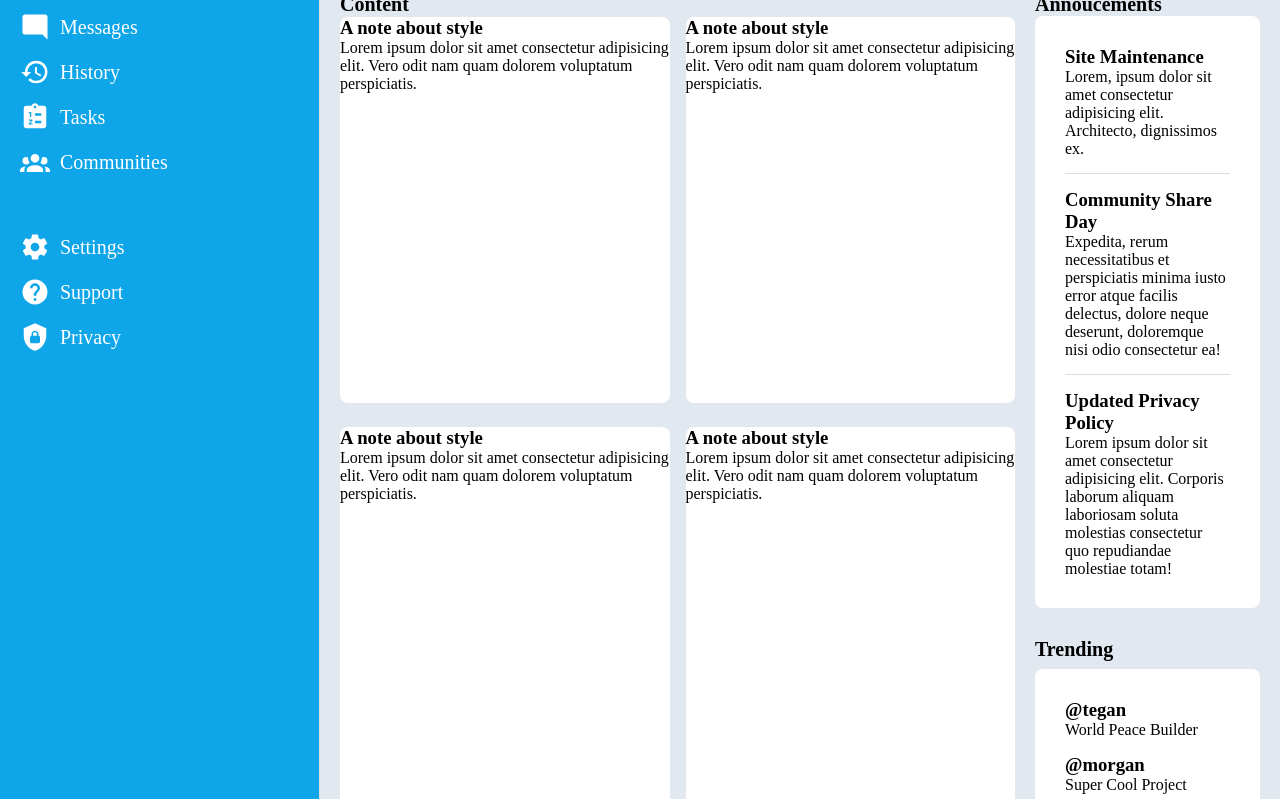
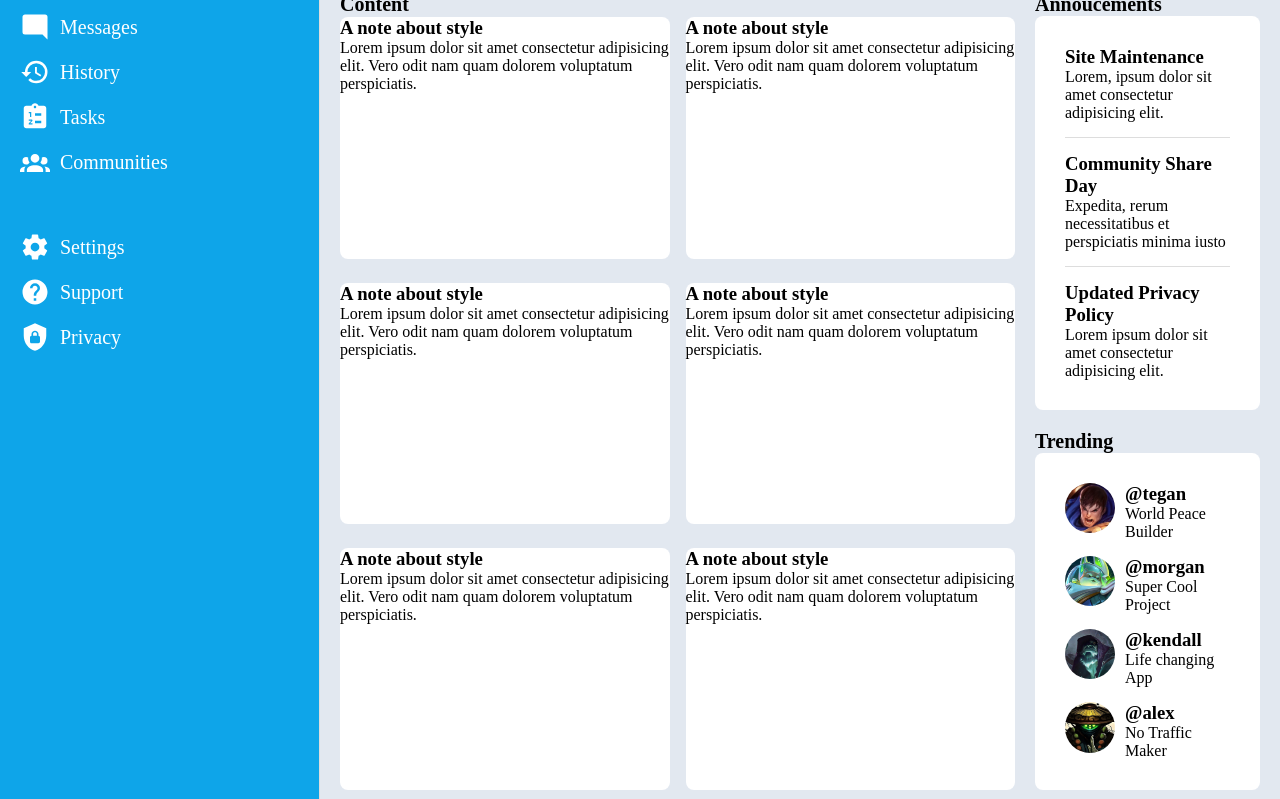
Before and after one commit to TwelveStacks/admin-dashboard, a plain HTML site: page DashboardV2/index.html in a window 1280 px wide. Shown: the part 153-952 px from the top of the page. Drawn offline with Linux system fonts and the light colour scheme.

Commit message:
Added profile pictures for trending block

```diff
--- a/DashboardV2/index.html
+++ b/DashboardV2/index.html
@@ -238,26 +238,17 @@
             <div class="annoucements-grid">
               <div>
                 <h3>Site Maintenance</h3>
-                <p>
-                  Lorem, ipsum dolor sit amet consectetur adipisicing elit.
-                  Architecto, dignissimos ex.
-                </p>
+                <p>Lorem, ipsum dolor sit amet consectetur adipisicing elit.</p>
               </div>
               <div>
                 <h3>Community Share Day</h3>
                 <p>
                   Expedita, rerum necessitatibus et perspiciatis minima iusto
-                  error atque facilis delectus, dolore neque deserunt,
-                  doloremque nisi odio consectetur ea!
                 </p>
               </div>
               <div>
                 <h3>Updated Privacy Policy</h3>
-                <p>
-                  Lorem ipsum dolor sit amet consectetur adipisicing elit.
-                  Corporis laborum aliquam laboriosam soluta molestias
-                  consectetur quo repudiandae molestiae totam!
-                </p>
+                <p>Lorem ipsum dolor sit amet consectetur adipisicing elit.</p>
               </div>
             </div>
           </div>
@@ -265,18 +256,30 @@
             <h1>Trending</h1>
             <div class="trending-grid">
               <div>
+                <img
+                  src="img/artworks-000057083081-tu2xsw-t500x500.jpg"
+                  alt="garen"
+                  class="profile-img"
+                />
                 <h3>@tegan</h3>
                 <p>World Peace Builder</p>
               </div>
               <div>
+                <img src="img/Nasus_25.jpg" alt="nasus" class="profile-img" />
                 <h3>@morgan</h3>
                 <p>Super Cool Project</p>
               </div>
               <div>
+                <img src="img/Yorick_0.jpg" alt="yorick" class="profile-img" />
                 <h3>@kendall</h3>
                 <p>Life changing App</p>
               </div>
               <div>
+                <img
+                  src="img/3cd9289bfd9abc3ffde243b71ea46972.jpg"
+                  alt="jax"
+                  class="profile-img"
+                />
                 <h3>@alex</h3>
                 <p>No Traffic Maker</p>
               </div>
--- a/DashboardV2/styles.css
+++ b/DashboardV2/styles.css
@@ -194,7 +194,7 @@ article h1 {
 /* Content right side */
 aside {
     display: grid;
-    grid-template-rows: 1fr 1fr;
+    grid-auto-rows: auto;
 }
 
 aside h1 {
@@ -241,11 +241,19 @@ aside h1 {
 }
 
 .trending h1 {
-    margin-top: 30px;
+    margin: 0;
+    margin-top: 20px;
 }
 
 .trending-grid div {
     padding-bottom: 15px;
+    display: grid;
+    grid-template-columns: auto 1fr;
+}
+
+.trending-grid div > img {
+    grid-row: span 2;
+    margin-right: 10px;
 }
 
 .trending-grid div:last-child {
```
Also changed, not shown: DashboardV2/img/3cd9289bfd9abc3ffde243b71ea46972.jpg (added), DashboardV2/img/Nasus_25.jpg (added), DashboardV2/img/Yorick_0.jpg (added), DashboardV2/img/artworks-000057083081-tu2xsw-t500x500.jpg (added).
